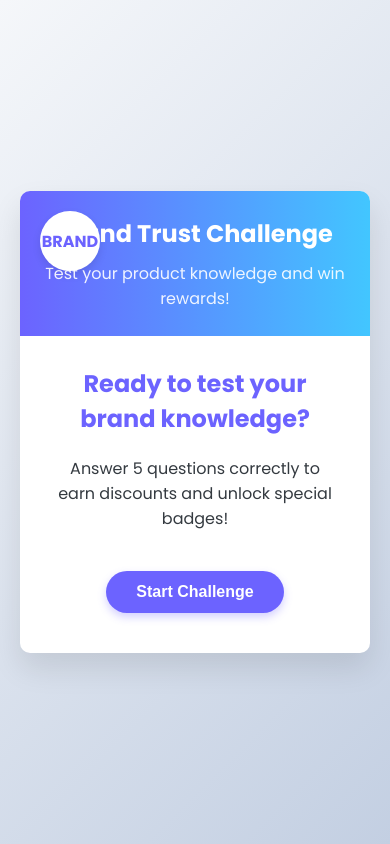
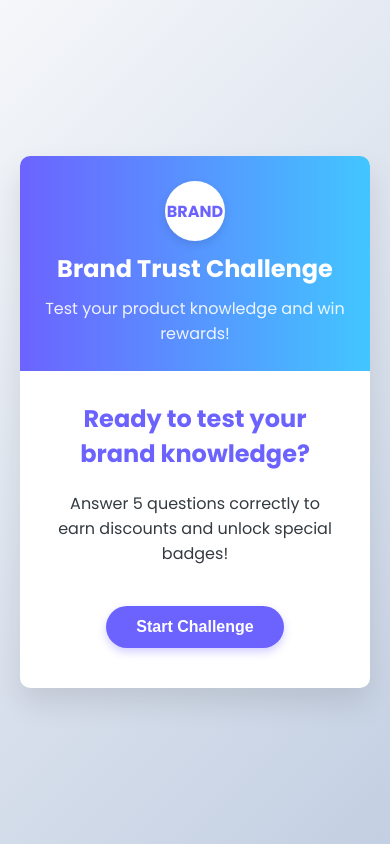
Before and after one commit to HarshiniJangiti2003/fmcg-quiz, a plain HTML site: page index.html in a window 390 px wide. Drawn offline with Linux system fonts and the light colour scheme.

Commit message:
fix: UI changes

```diff
--- a/style.css
+++ b/style.css
@@ -280,6 +280,19 @@ body {
     .container {
         border-radius: 10px;
     }
+    .header {
+        display: flex;
+        flex-direction: column;
+        align-items: center;
+        text-align: center;
+    }
+
+    .logo-placeholder {
+        margin-bottom: 10px;
+        position: relative;
+        top: 0;
+        left: 0;
+    }
 
     .header h1 {
         font-size: 1.5rem;
```
